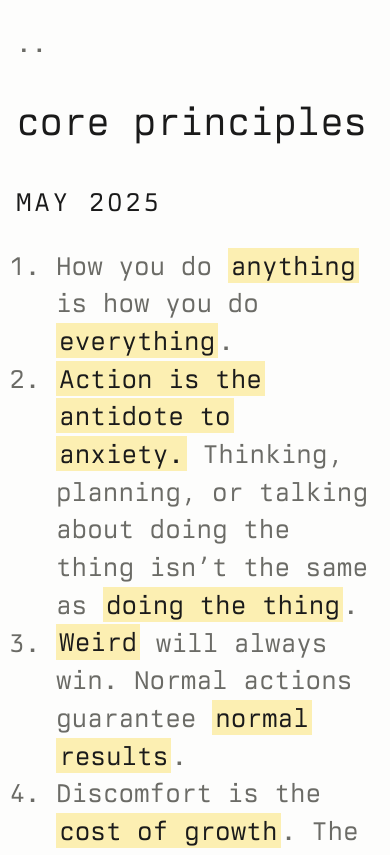
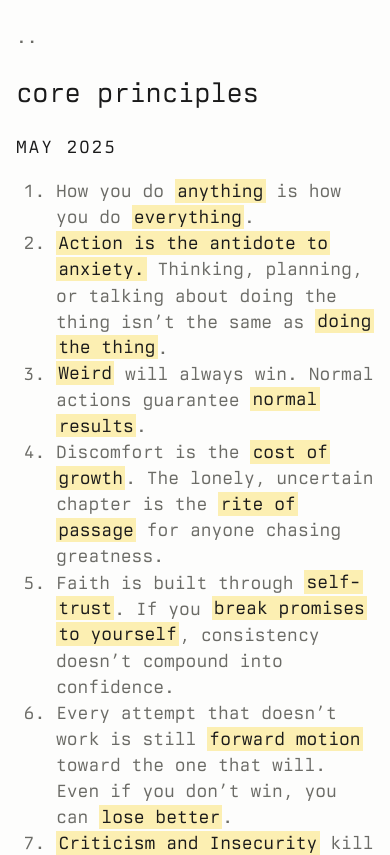
Before and after one commit to harivansh-afk/website, a SvelteKit app: page /thoughts/my-core-principles in a window 390 px wide. Shown: the top 855 px of the page. Built offline with nearby package versions, Linux system fonts and the light colour scheme; no server answers.

Commit message:
Reduce article text to comfortable reading sizes

```diff
--- a/src/style.css
+++ b/src/style.css
@@ -49,7 +49,7 @@ main {
 
 main.thought {
   max-width: 60rem;
-  font-size: 2em;
+  font-size: 1.25rem;
 }
 
 /* top-level pages: the sidebar nav is pinned to the left edge of the viewport
@@ -151,6 +151,9 @@ main.not-found {
   body {
     font-size: 13px;
     line-height: 1.45;
+  }
+  main.thought {
+    font-size: 1.125rem;
   }
   main {
     padding: 1.5rem 16px;
```
